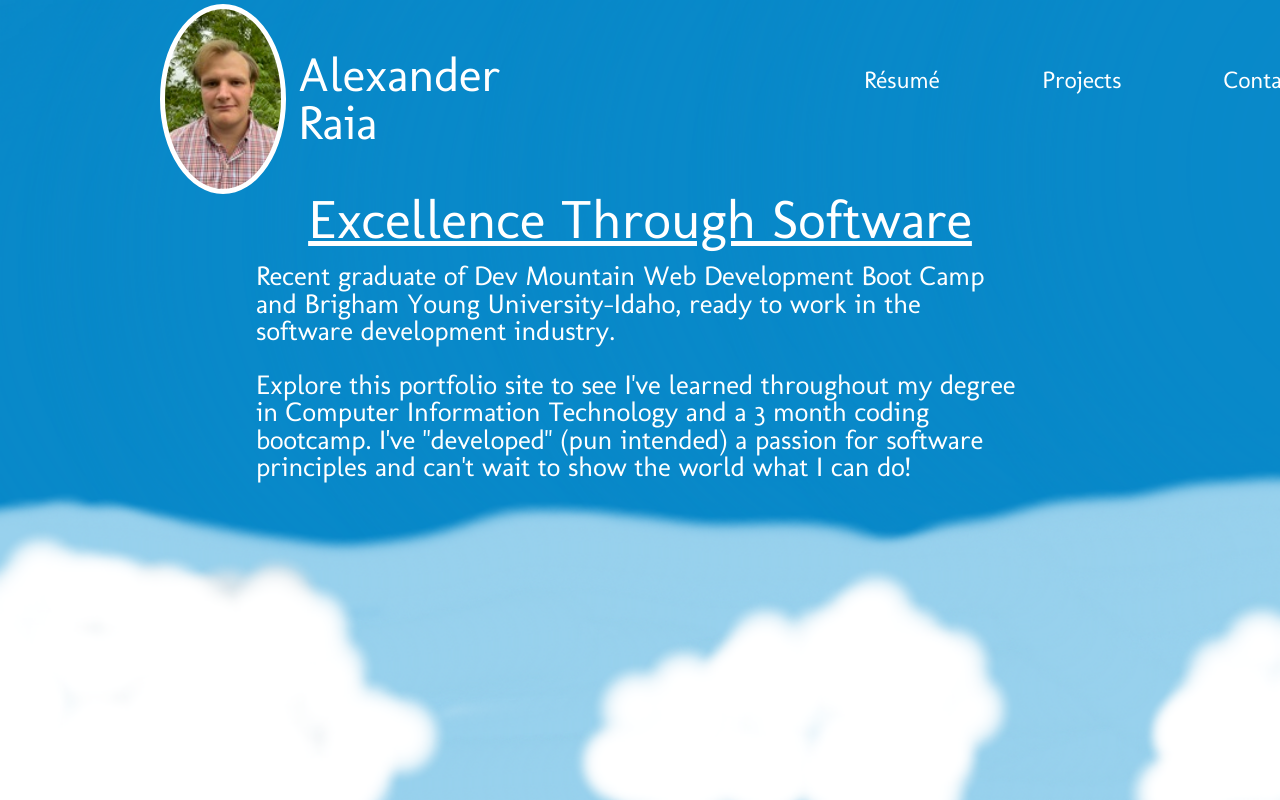
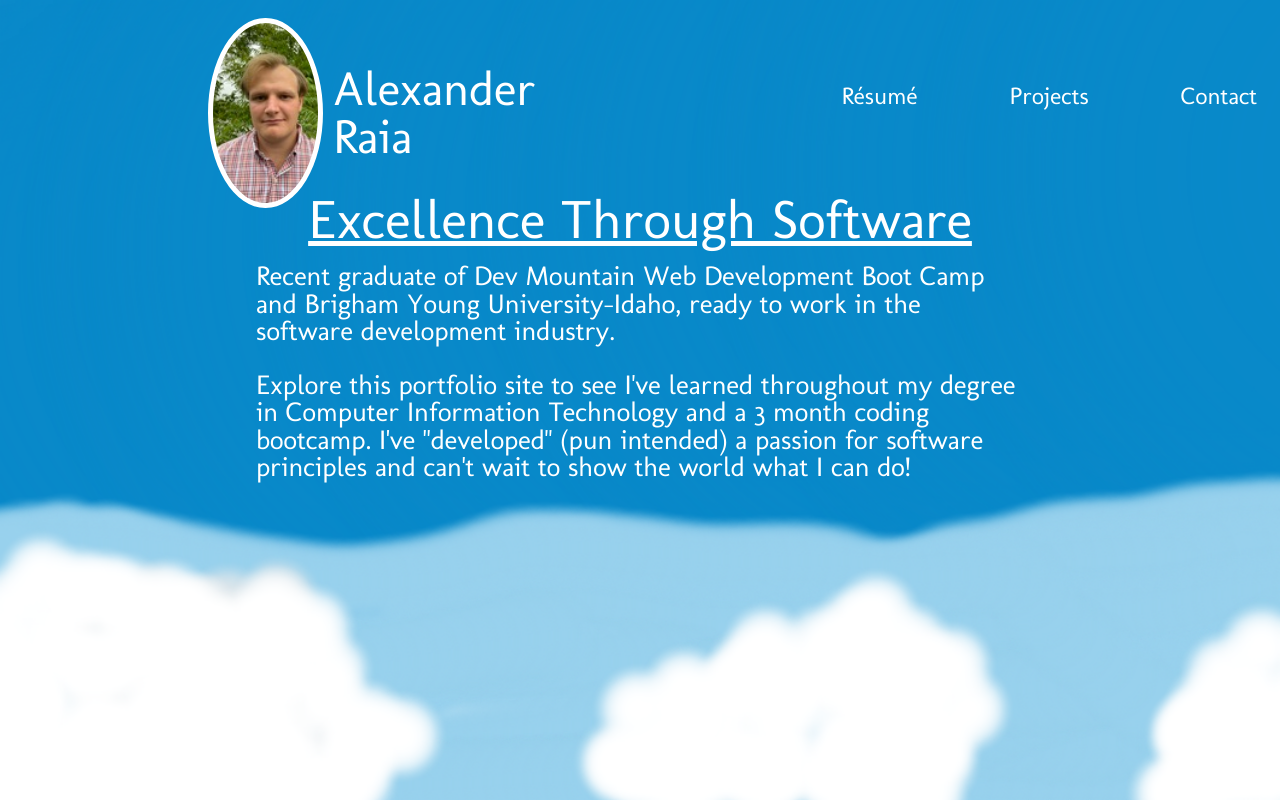
Before and after one commit to alexraia4/portfolio, a React (Create React App) app: page /#/ in a window 1280 px wide. Built offline with nearby package versions, Linux system fonts and the light colour scheme.

Commit message:
added text growth animations

```diff
--- a/src/css/App.css
+++ b/src/css/App.css
@@ -1,6 +1,10 @@
 .App {
       min-height: 100vh;
       width: 100vw;
+
+/* I dont know what overflow does but it makes it work */
+      overflow: hidden;
+/*  */
 
       display: flex;
       flex-direction: column;
--- a/src/css/Header.css
+++ b/src/css/Header.css
@@ -1,9 +1,9 @@
 .Header {
 
       height: 10vh;
-      width: 100vw;
+      width: 90vw;
 
-      margin-top: 5vh;
+      margin-top: 7vh;
 
       display: flex;
       justify-content: space-around;
@@ -53,3 +53,21 @@
       text-decoration: none;
       color: rgb(255, 255, 255);
 }
+
+
+.Header_link:hover{
+      font-size: 2em;
+      animation-duration: 0.3s;
+      animation-name: textGrow;
+}
+
+
+@keyframes textGrow {
+      from {
+            font-size: 1.5em;
+      }
+
+      to {
+            font-size: 2em;
+      }
+}
```
